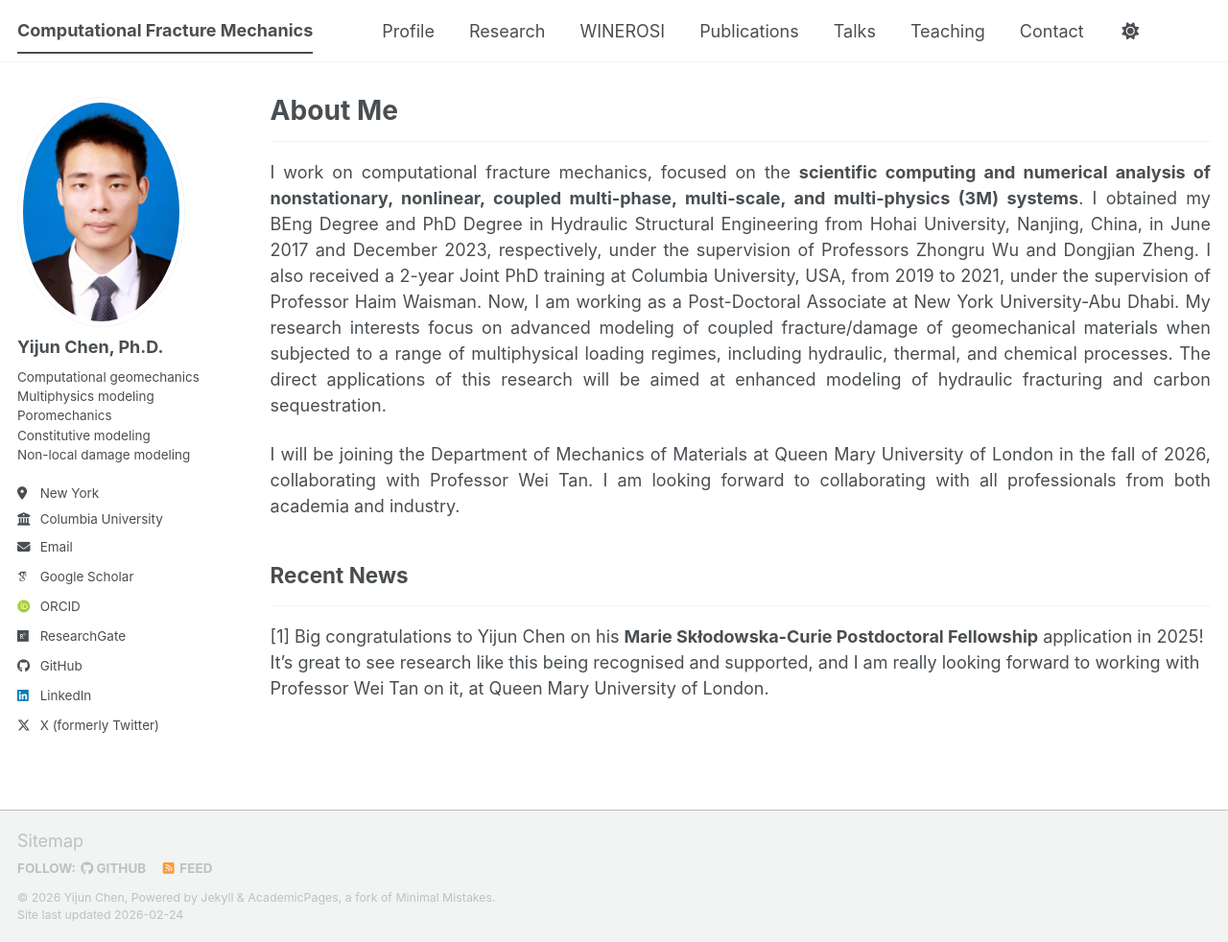
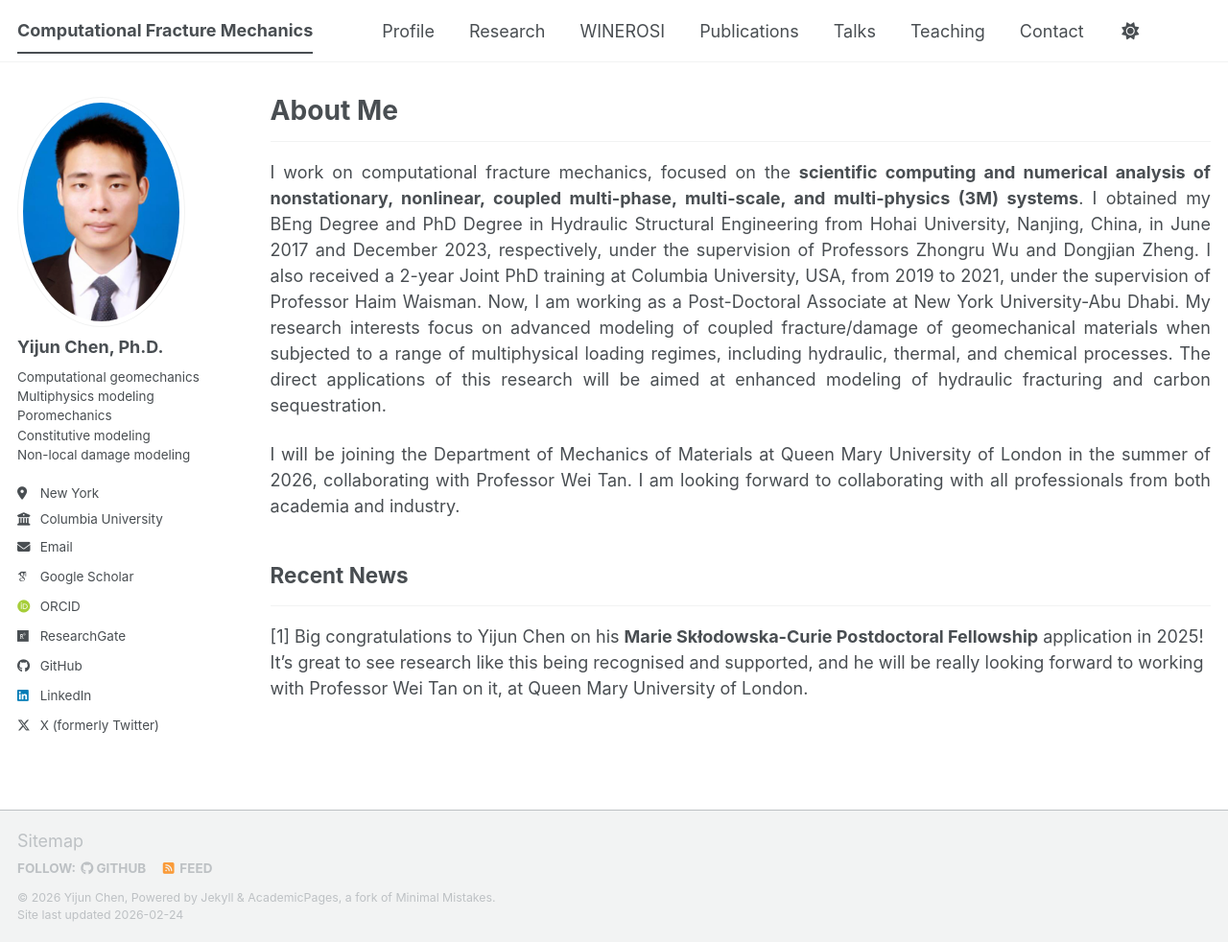
Before and after one commit to chenhhu/chenhhu.github.io, a Jekyll site: the page built from _pages/about.md, in a window 1280 px wide and 982 px high. Shown: the whole window at 96% size. Built offline with Jekyll 4.4.1, drawn with Linux system fonts in a browser that asks for light colours; some web fonts are replaced; a script bundle is joined from its source files by our own code; library files that are not in the unit come from our copies.

Commit message:
Update about.md

```diff
--- a/_pages/about.md
+++ b/_pages/about.md
@@ -15,10 +15,10 @@ I work on computational fracture mechanics, focused on the <b>scientific computi
 </p>
 
 <p align="justify">
-I will be joining the Department of Mechanics of Materials at Queen Mary University of London in the fall of 2026, collaborating with Professor Wei Tan. I am looking forward to collaborating with all professionals from both academia and industry.
+I will be joining the Department of Mechanics of Materials at Queen Mary University of London in the summer of 2026, collaborating with Professor Wei Tan. I am looking forward to collaborating with all professionals from both academia and industry.
 </p>
 
 
 ## Recent News
 ---
-[1] Big congratulations to Yijun Chen on his <b>Marie Skłodowska-Curie Postdoctoral Fellowship</b> application in 2025! It’s great to see research like this being recognised and supported, and I am really looking forward to working with Professor Wei Tan on it, at Queen Mary University of London.
+[1] Big congratulations to Yijun Chen on his <b>Marie Skłodowska-Curie Postdoctoral Fellowship</b> application in 2025! It’s great to see research like this being recognised and supported, and he will be really looking forward to working with Professor Wei Tan on it, at Queen Mary University of London.
```
